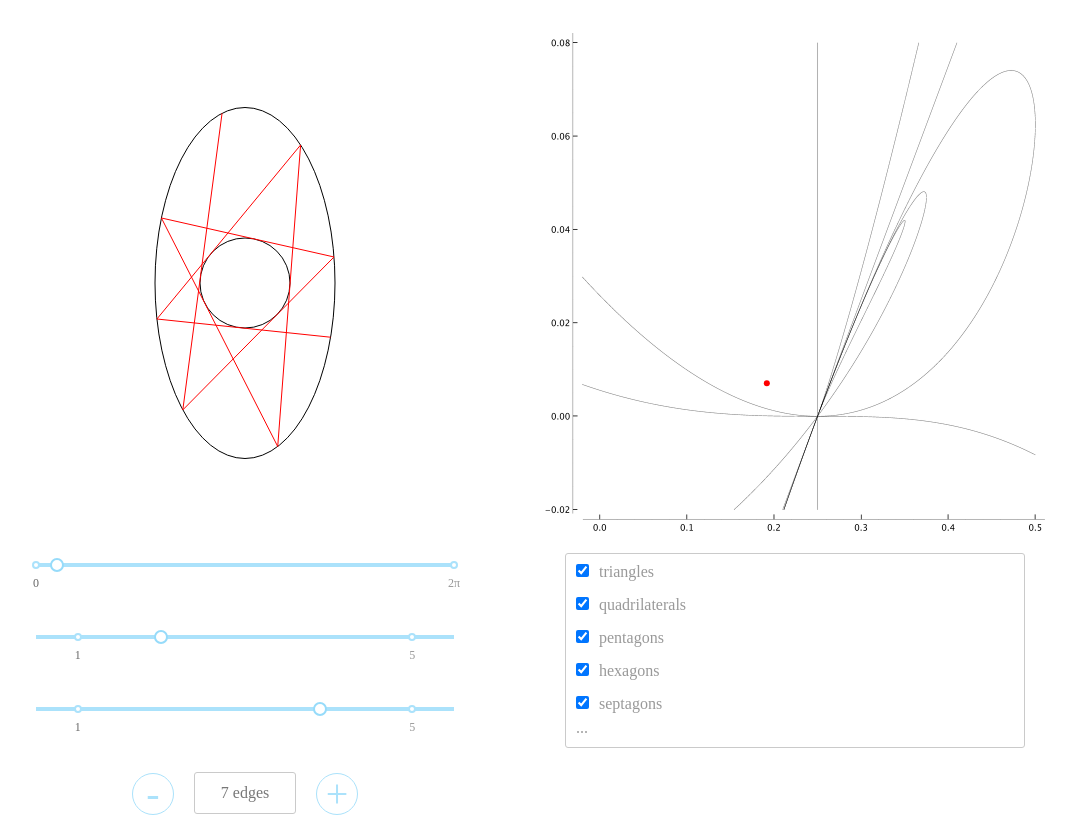
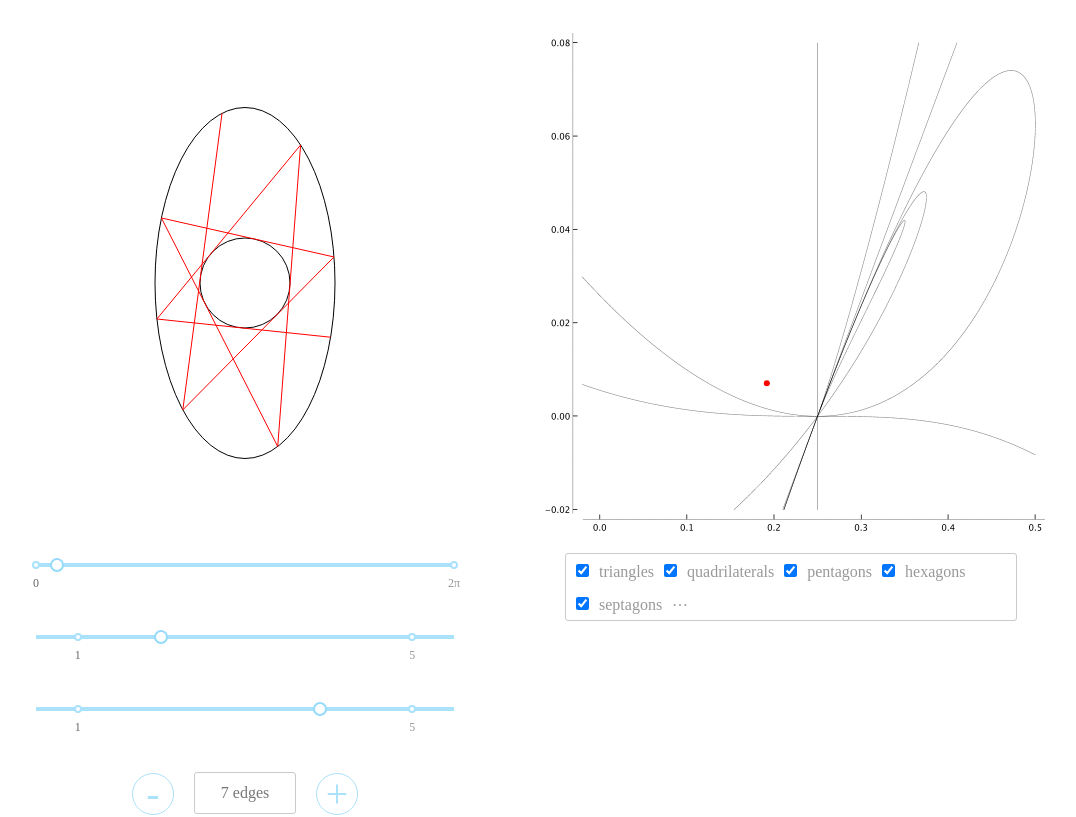
Before and after one commit to ocfnash/poncelet, a React (Create React App) app: page / in a window 1280 px wide. Shown: the top 817 px of the page, without its empty margins (120-1196 px from the left). Built offline with nearby package versions, Linux system fonts and the light colour scheme.

Commit message:
Style tweaks to Cayley curves checkboxes
Mostly to make room below, hopefully for the animated gif.

```diff
--- a/src/components/cayley-curves.js
+++ b/src/components/cayley-curves.js
@@ -68,7 +68,7 @@ class CayleyCurves extends Component {
         </div>
         <div className="cayley-curve-checkboxes">
           {this.renderLayerToggles()}
-          <div className="cayley-curve-ellipsis">...</div>
+          <div className="cayley-curve-ellipsis">&hellip;</div>
         </div>
       </div>
     );
--- a/src/css/App.css
+++ b/src/css/App.css
@@ -37,6 +37,11 @@
 
 .cayley-curve-ellipsis {
   margin: 0 0 10px 10px;
+  vertical-align: middle;
+}
+
+.caley-curve-checkbox-container, .cayley-curve-ellipsis {
+  display: inline-block;
 }
 
 .cayley-curve-checkboxes {
@@ -44,9 +49,7 @@
   color: #999;
   border: 1px solid #cacaca;
   border-radius: 3px;
-}
-
-.caley-curve-checkbox-container {
+  width: 450px;
 }
 
 .caley-curve-checkbox {
```
